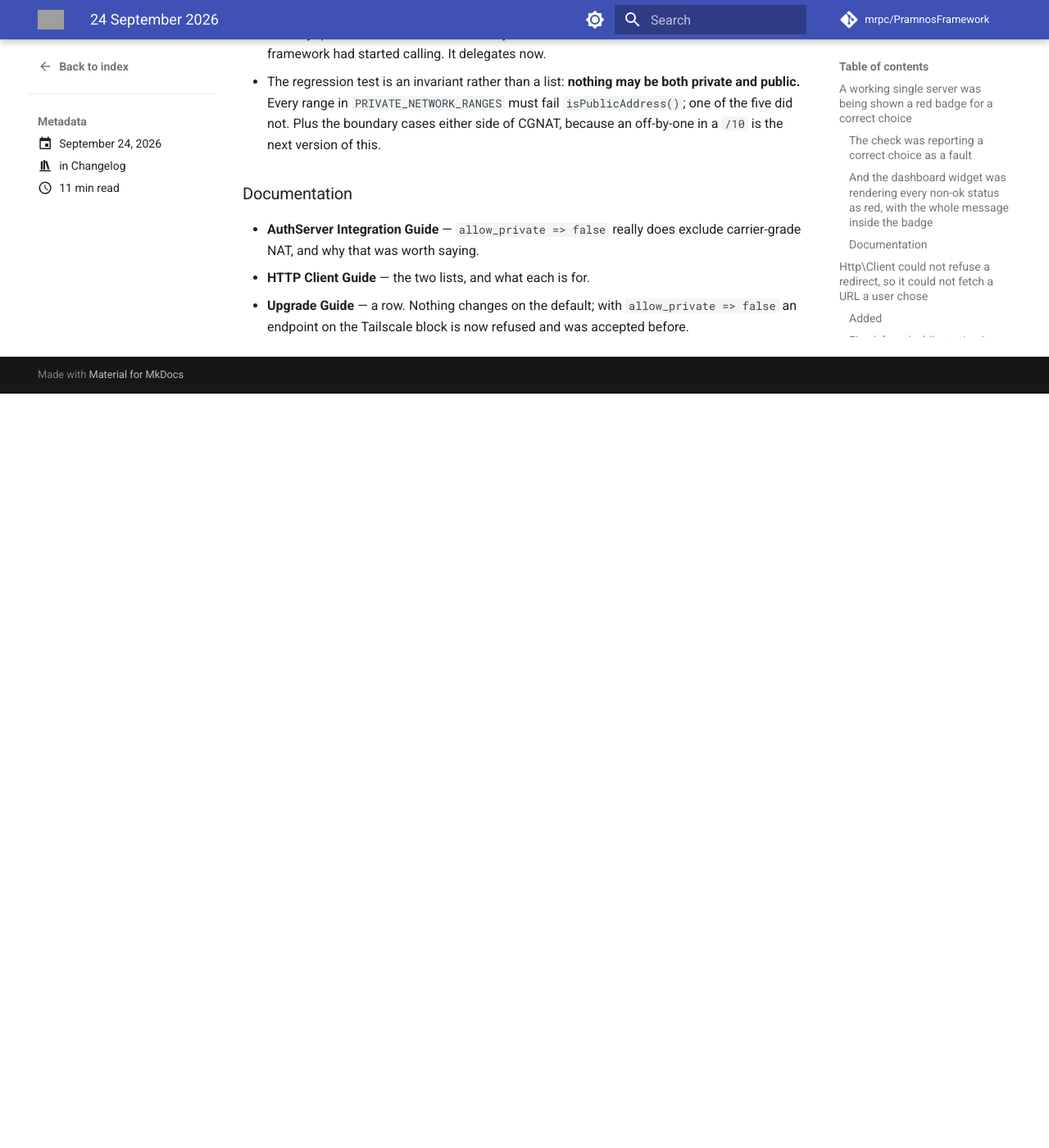
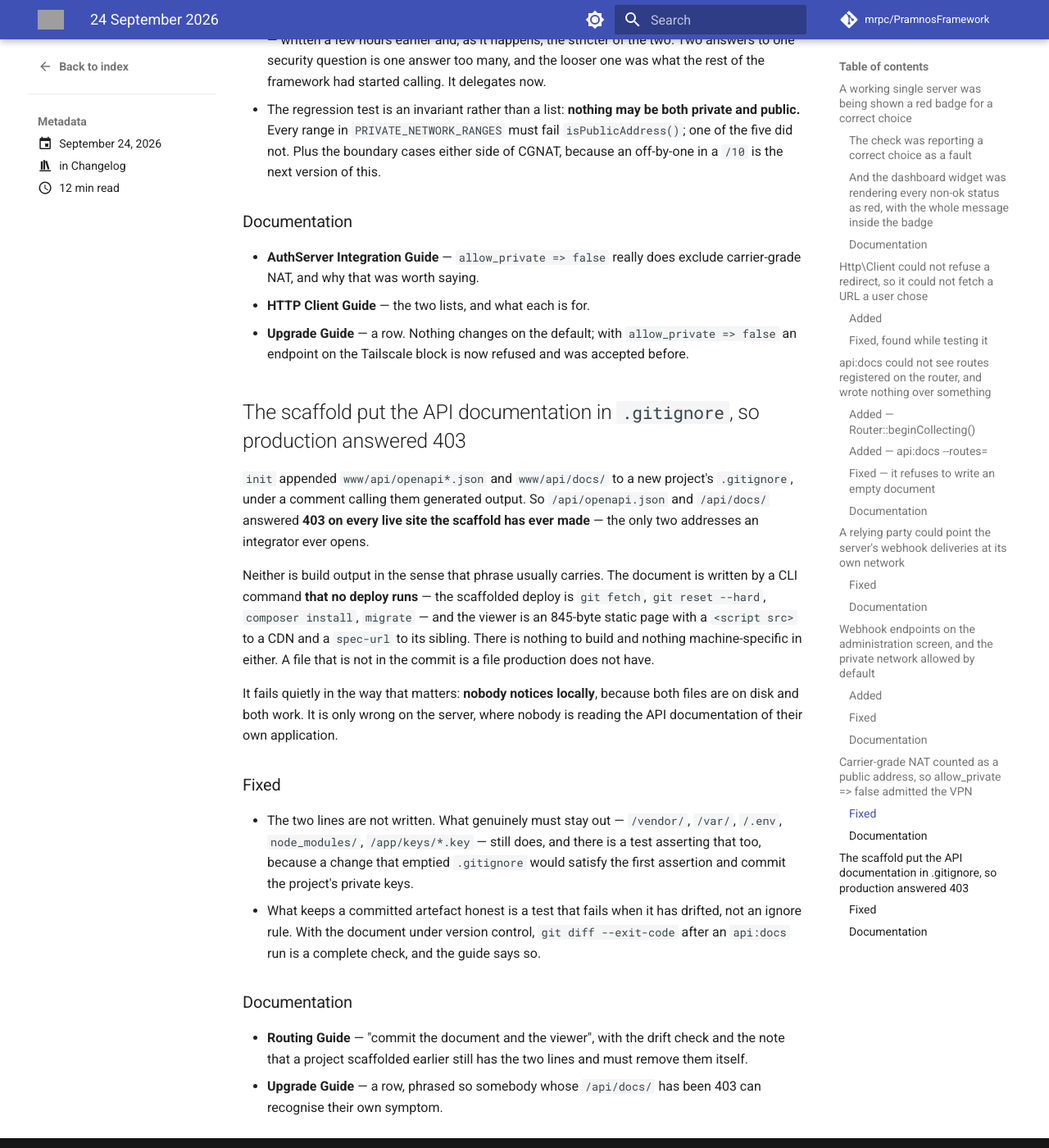
Before and after one commit to mrpc/PramnosFramework, an MkDocs documentation site: the page built from docs/version-history/posts/2026-09-24.md, in a window 1280 px wide and 1400 px high, scrolled down 7900 px. Shown: the whole window at 82% size. Built offline with MkDocs 1.6.1 and Material for MkDocs 9.7.7, drawn with Linux system fonts in a browser that asks for light colours; comment, search, counter and statistics services are not loaded; before the commit the page ends 8380 px from its top, so only the background shows below that; some of the changed text lies outside the part shown; grey boxes are pictures that could not be loaded.

Commit message:
fix(console): the scaffold put the API documentation in .gitignore, so production answered 403
`init` appended `www/api/openapi*.json` and `www/api/docs/` to a new project's
`.gitignore` under a comment calling them generated output. So `/api/openapi.json`
and `/api/docs/` answered 403 on every live site the scaffold has ever made — the
only two addresses an integrator ever opens.

Neither is build output in the sense that phrase usually carries. The document is
written by a CLI command that no deploy runs — the scaffolded deploy is `git fetch`,
`git reset --hard`, `composer install`, `migrate` — and the viewer is an 845-byte
static page with a `<script src>` to a CDN and a `spec-url` to its sibling. There is
nothing to build and nothing machine-specific in either. A file that is not in the
commit is a file production does not have.

It fails quietly in the way that matters: nobody notices locally, because both files
are on disk and both work. It is only wrong on the server, where nobody is reading
the API documentation of their own application.

- The two lines are not written. What genuinely must stay out — /vendor/, /var/,
  /.env, node_modules/, /app/keys/*.key — still does, with its own assertion,
  because a change that emptied .gitignore would satisfy the first one and commit
  the project's private keys.
- What keeps a committed artefact honest is a test that fails when it has drifted,
  not an ignore rule: with the document under version control, `git diff
  --exit-code` after an `api:docs` run is a complete check. The guide says so.
- Routing Guide and an Upgrade Guide row, the latter phrased so somebody whose
  /api/docs/ has been 403 recognises their own symptom — an existing project still
  has the two lines and version control will not remove them.

````diff
--- a/docs/Pramnos_Routing_Guide.md
+++ b/docs/Pramnos_Routing_Guide.md
@@ -713,6 +713,35 @@ Re-run with --controllers=src/Api/Controllers if that is the API.
 Nothing is switched under you, and the check is skipped entirely when you passed
 `--controllers` yourself — naming the directory is a decision, not a guess to correct.
 
+### Commit the document and the viewer
+
+`www/api/openapi.json` and `www/api/docs/` belong **in the repository**. The scaffold used
+to add both to `.gitignore` as "generated output", and the result was those two addresses
+answering 403 on every live site it had ever made — the only two URLs an integrator ever
+opens.
+
+Neither is build output in the sense that phrase usually carries. The document is written
+by a CLI command that no deploy runs — the scaffolded deploy is `git fetch`,
+`git reset --hard`, `composer install`, `migrate` — and the viewer is a static page with a
+`<script src>` to a CDN and a `spec-url` to its sibling. **A file that is not in the commit
+is a file production does not have.**
+
+It fails quietly in the way that matters: nobody notices locally, because both files are on
+disk and both work.
+
+What keeps a committed artefact honest is a test that fails when it has drifted, not an
+ignore rule. `api:docs` writing to a path under version control means `git diff --exit-code`
+after a run is a complete check:
+
+```bash
+php pramnos api:docs --routes=src/Api/routes.php --no-html
+git diff --exit-code www/api/openapi.json   # fails when the document is stale
+```
+
+**A project scaffolded before this** still has the two lines in its own `.gitignore`;
+version control will not remove them. Delete them, then `git add -f www/api/openapi.json
+www/api/docs/`.
+
 ### Routes registered on the router — `--routes`
 
 `#[Route]` attributes are one way to declare an API. The other is registering on the
--- a/docs/Pramnos_Upgrade_Guide.md
+++ b/docs/Pramnos_Upgrade_Guide.md
@@ -790,6 +790,7 @@ Full reference: [v1.1 release notes](version-history/posts/2026-04-19-v1-1-relea
 | **PostgreSQL** | Schema-qualified table names and corrected NULL comparisons. | If targeting PostgreSQL, review raw SQL for unqualified names and `= NULL` comparisons. |
 | **Cache** | Cache layer became pluggable (File/Memcache/Memcached/Redis). | Select and configure a cache adapter explicitly. |
 | **Carrier-grade NAT is not a public address** | `OutboundUrl::isPublicAddress()` also refuses `100.64.0.0/10`, `192.0.0.0/24`, `198.18.0.0/15` and `224.0.0.0/4` — the ranges PHP's `NO_PRIV_RANGE|NO_RES_RANGE` flags call public. `Http\Client` had its own stricter copy and now shares the one. | Nothing on the default `allow_private => true`, where CGNAT is allowed as private either way. **With `allow_private => false`, a webhook endpoint on `100.64/10` — the Tailscale block — is now refused, and was accepted before**: it was checked against an allow-list it was not on and then admitted as public anyway. Name the range in `allow_private_ranges` if you meant to allow it. |
+| **The API document and its viewer** | `init` no longer adds `www/api/openapi*.json` and `www/api/docs/` to a new project's `.gitignore`. They are artefacts a deploy cannot regenerate — the scaffolded deploy is `git fetch`, `git reset --hard`, `composer install`, `migrate` — so ignoring them meant both addresses answered 403 in production. | Nothing for a new project. **An existing one still has the two lines and version control will not remove them**: delete them from `.gitignore`, then `git add -f www/api/openapi.json www/api/docs/`. If `/api/docs/` has been 403 on your live site, this is why. |
 
 ### `app.php` configuration
 
--- a/docs/version-history/posts/2026-09-24.md
+++ b/docs/version-history/posts/2026-09-24.md
@@ -14,6 +14,7 @@ categories:
 - A relying party could point the server's webhook deliveries at its own network
 - Webhook endpoints on the administration screen, and the private network allowed by default
 - Carrier-grade NAT counted as a public address, so `allow_private => false` admitted the VPN
+- The scaffold put the API documentation in `.gitignore`, so production answered 403
 
 <!-- more -->
 
@@ -330,3 +331,39 @@ Nothing was wrong with `inRanges()`, and it had a test asserting CGNAT is inside
 - **HTTP Client Guide** — the two lists, and what each is for.
 - **Upgrade Guide** — a row. Nothing changes on the default; with `allow_private => false`
   an endpoint on the Tailscale block is now refused and was accepted before.
+
+## The scaffold put the API documentation in `.gitignore`, so production answered 403
+
+`init` appended `www/api/openapi*.json` and `www/api/docs/` to a new project's
+`.gitignore`, under a comment calling them generated output. So `/api/openapi.json` and
+`/api/docs/` answered **403 on every live site the scaffold has ever made** — the only two
+addresses an integrator ever opens.
+
+Neither is build output in the sense that phrase usually carries. The document is written
+by a CLI command **that no deploy runs** — the scaffolded deploy is `git fetch`,
+`git reset --hard`, `composer install`, `migrate` — and the viewer is an 845-byte static
+page with a `<script src>` to a CDN and a `spec-url` to its sibling. There is nothing to
+build and nothing machine-specific in either. A file that is not in the commit is a file
+production does not have.
+
+It fails quietly in the way that matters: **nobody notices locally**, because both files
+are on disk and both work. It is only wrong on the server, where nobody is reading the API
+documentation of their own application.
+
+### Fixed
+
+- The two lines are not written. What genuinely must stay out — `/vendor/`, `/var/`,
+  `/.env`, `node_modules/`, `/app/keys/*.key` — still does, and there is a test asserting
+  that too, because a change that emptied `.gitignore` would satisfy the first assertion
+  and commit the project's private keys.
+- What keeps a committed artefact honest is a test that fails when it has drifted, not an
+  ignore rule. With the document under version control, `git diff --exit-code` after an
+  `api:docs` run is a complete check, and the guide says so.
+
+### Documentation
+
+- **Routing Guide** — "commit the document and the viewer", with the drift check and the
+  note that a project scaffolded earlier still has the two lines and must remove them
+  itself.
+- **Upgrade Guide** — a row, phrased so somebody whose `/api/docs/` has been 403 can
+  recognise their own symptom.
````
Also changed, not shown: other parts of docs/version-history/posts/2026-09-24.md (+1 -1 lines), 2 other files.
